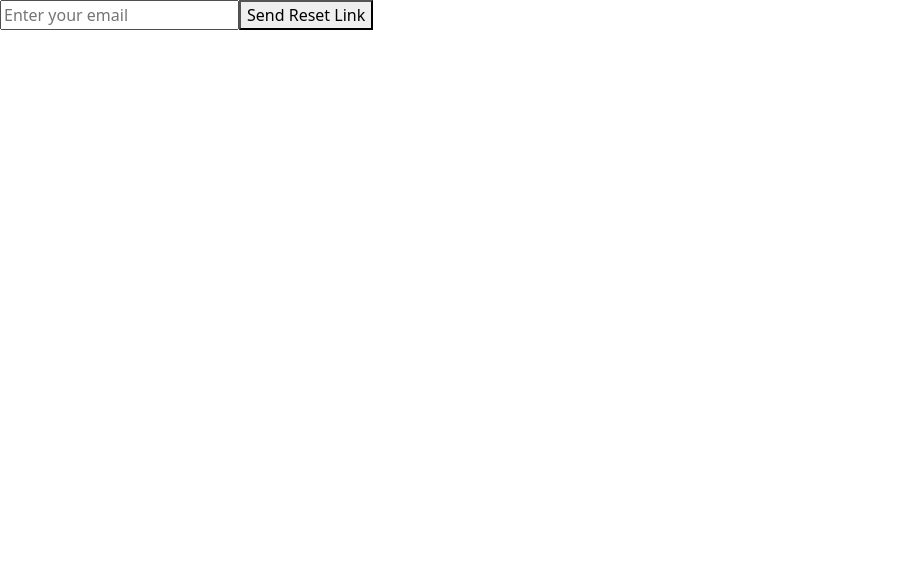
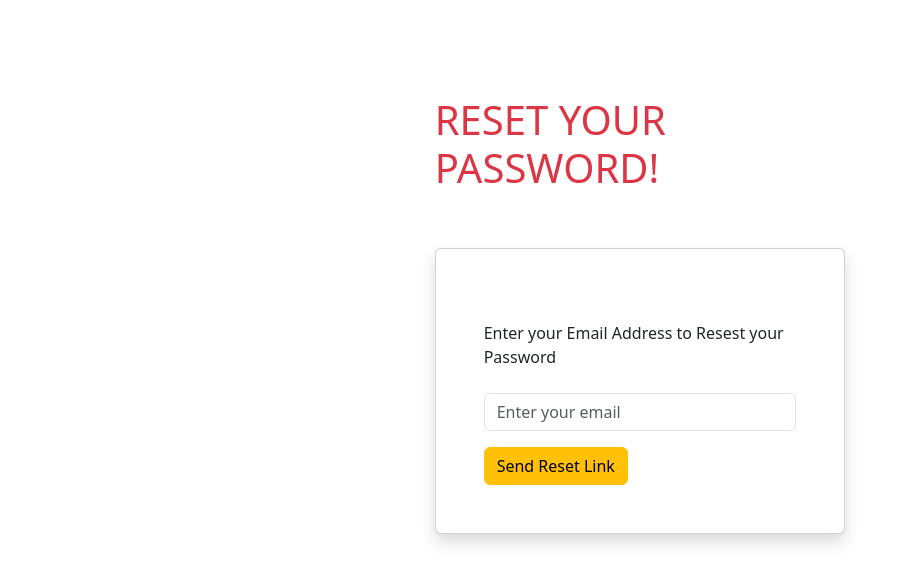
Before and after one commit to Suffian66/TBA_SignUp_Authentication, a React (Vite) app in the folder TBA SignUp UI/: page /forgot-password in a window 1280 px wide. Shown: the top 584 px of the page, without its empty margins (0-911 px from the left). Built offline with nearby package versions, Linux system fonts and the light colour scheme.

Commit message:
UI connected with backend Forget password and Reset Password

```diff
--- a/TBA SignUp UI/src/Dashboard.jsx
+++ b/TBA SignUp UI/src/Dashboard.jsx
@@ -1,4 +1,4 @@
-import React from 'react';
+
 import { useNavigate } from 'react-router-dom';
 
 const Dashboard = () => {
--- a/TBA SignUp UI/src/ForgetPassword.jsx
+++ b/TBA SignUp UI/src/ForgetPassword.jsx
@@ -1,39 +1,53 @@
-import { useState } from "react";
-import { useForgotPasswordMutation } from "./services/ForgotPassword";
-
+import React from 'react';
+import { useForgotPasswordMutation } from './services/ForgotPassword';
+import { useForm } from 'react-hook-form';
 
 const ForgotPassword = () => {
-  const [email, setEmail] = useState("");
-  const [forgotPassword, { isLoading, isSuccess, isError }] =
-  useForgotPasswordMutation();
+  const [forgotPassword, { data, error, isLoading }] = useForgotPasswordMutation();
 
-  const handleSubmit = async (event) => {
-    event.preventDefault();
+  const {
+    handleSubmit,
+    register,
+    formState: { errors },
+  } = useForm();
+
+  const onSubmit = async (formData) => {
+    console.log(formData);
     try {
-      await forgotPassword({ email }).unwrap();
+      const response = await forgotPassword(formData).unwrap();
+      console.log("Password reset link sent", response);
       alert("Password reset link has been sent to your email.");
-    } catch (error) {
-      console.error("Failed to send password reset link: ", error);
-      alert("Failed to send password reset link.");
+    } catch (err) {
+      console.error("Failed to send password reset link: ", err);
+      alert("Failed to send password reset link Kindly check your Email Address");
     }
   };
 
   return (
-    <div>
-      <form onSubmit={handleSubmit}>
+    <div className="row justify-content-center">
+      <div className="col-4 mx-5 py-5 ">
+        <h1 className='py-5 text-danger'>RESET YOUR PASSWORD!</h1>
+        <div className="card shadow py-5 px-5 ">
+        <form className="w-100" onSubmit={handleSubmit(onSubmit)}>
+          <div className="mb-3">
+            <label htmlFor="" className='py-4'>Enter your Email Address to Resest your Password</label>
             <input
               type="email"
-          value={email}
-          onChange={(e) => setEmail(e.target.value)}
+              className="form-control"
+              {...register("email", { required: true })}
               placeholder="Enter your email"
               required
             />
-        <button type="submit" disabled={isLoading}>
+            {errors.email && <span className="text-danger">This field is required</span>}
+          </div>
+          <button type="submit" className="btn btn-warning" disabled={isLoading}>
             {isLoading ? "Sending..." : "Send Reset Link"}
           </button>
         </form>
-      {isSuccess && <p>Check your email for the reset link.</p>}
-      {isError && <p>Failed to send reset link. Please try again.</p>}
+        </div>
+        {data && <p className="mt-3 text-success">Check your email for the reset link.</p>}
+        {error && <p className="mt-3 text-danger">Failed to send reset link. Please try again.</p>}
+      </div>
     </div>
   );
 };
--- a/TBA SignUp UI/src/Loginpassword.jsx
+++ b/TBA SignUp UI/src/Loginpassword.jsx
@@ -5,6 +5,7 @@ import SignIn from "./SignIn.jsx";
 import Otplogin from "./Otplogin.jsx";
 import ForgotPassword from "./ForgetPassword.jsx";
 import Dashboard from "./Dashboard.jsx";
+import ResetPassword from "./ResetPassword.jsx";
 
 const Loginpassword = () => {
   return (
@@ -18,6 +19,7 @@ const Loginpassword = () => {
             <Route path="/otplogin" element ={<Otplogin/>}/>
             <Route path="/forgot-password" element= {<ForgotPassword/>}/>
             <Route path="/dashboard" element= {<Dashboard/>}/>
+            <Route path="/reset-password" element= {<ResetPassword/>}/>
 
 
           </Routes>
--- a/TBA SignUp UI/src/Registerandlogin.jsx
+++ b/TBA SignUp UI/src/Registerandlogin.jsx
@@ -1,3 +1,4 @@
+import { Navigate } from "react-router-dom";
 import { useAddUserMutation } from "./services/SignUp";
 import { useForm } from "react-hook-form";
 
@@ -20,9 +21,14 @@ const Registerandlogin = () => {
 
       await addUser(updatedFormData);
       console.log("User added successfully:", updatedFormData);
+      alert("User added successfully:", updatedFormData);
+      // window.location.reload();
+      Navigate('/signin')
+
 
     } catch (err) {
       console.error("Failed to add user:", err);
+      alert("Failed to add user:", err)
     }
   };
 
--- /dev/null
+++ b/TBA SignUp UI/src/ResetPassword.jsx
@@ -0,0 +1,57 @@
+import { useForm } from "react-hook-form";
+import { useResetPasswordMutation } from "./services/ResetPassword";
+
+const ResetPassword = ({ token }) => {
+  const [resetPassword, { error, isLoading }] = useResetPasswordMutation();
+
+  const {
+    handleSubmit,
+    register,
+    formState: { errors },
+  } = useForm();
+
+  const onSubmit = async (formData) => {
+    try {
+      await resetPassword({ token, ...formData }).unwrap();
+      alert("Password has been reset successfully.");
+    } catch (err) {
+      console.error("Failed to reset password: ", err);
+      alert("Failed to reset password. Please try again.");
+    }
+  };
+
+  return (
+    <div className="w-50 mx-5 my-5">
+    <div className="card shadow py-5 my-5 text-center">
+      <h2>Reset Password</h2>
+      <form className="w-100 " onSubmit={handleSubmit(onSubmit)}>
+        <div className="my-2">
+
+          <input
+            type="password"
+            placeholder="New Password"
+            {...register("password", { required: true })}
+          />
+          {errors.password && <span>Password is required</span>}
+        </div>
+        <div className="my-2">
+
+          <input
+            type="password"
+            placeholder="Confirm Password"
+            {...register("confirmPassword", { required: true })}
+          />
+          {errors.confirmPassword && <span>Confirm Password is required</span>}
+        </div>
+        <button type="submit" className="btn btn-warning" disabled={isLoading}>
+          Reset Password
+        </button>
+      </form>
+      {isLoading && <p>Loading...</p>}
+      {error && <p>{error.message}</p>}
+    </div>
+    </div>
+  );
+};
+
+export default ResetPassword;
--- a/TBA SignUp UI/src/SignIn.jsx
+++ b/TBA SignUp UI/src/SignIn.jsx
@@ -70,7 +70,7 @@ const SignIn = () => {
           <button
             type="submit"
             className="btn btn-primary btn-sm rounded-pill px-5 py-2 my-5 text-uppercase"
-            // disabled={isLoading}
+            disabled={isLoading}
           >
             Sign In
           </button>
--- a/TBA SignUp UI/src/services/ForgotPassword.js
+++ b/TBA SignUp UI/src/services/ForgotPassword.js
@@ -5,13 +5,13 @@ export const forgotPasswordApi = createApi({
   baseQuery: fetchBaseQuery({ baseUrl: 'https://localhost:7176/api/Authentication/' }),
   endpoints: (builder) => ({
     forgotPassword: builder.mutation({
-      query: (body) => ({
-        url: "forgot-password",
+      query: (data) => ({
+        url: `forgot-password?email=${data.email}`,
         method: 'POST',
         headers: {
           'Content-Type': 'application/json'
         },
-        body: body
+
       })
     })
   })
--- /dev/null
+++ b/TBA SignUp UI/src/services/ResetPassword.js
@@ -0,0 +1,18 @@
+
+import { createApi, fetchBaseQuery } from '@reduxjs/toolkit/query/react';
+
+export const resetPasswordApi = createApi({
+  reducerPath: 'resetPasswordApi',
+  baseQuery: fetchBaseQuery({  baseUrl: 'https://localhost:7176/api/Authentication/' }),
+  endpoints: (builder) => ({
+    resetPassword: builder.mutation({
+      query: ({ token, email, password }) => ({
+        url: '/reset-password',
+        method: 'POST',
+        body: { token, email, password },
+      }),
+    }),
+  }),
+});
+
+export const { useResetPasswordMutation } = resetPasswordApi;
```
Lines whose indentation alone changed are shown as unchanged.
